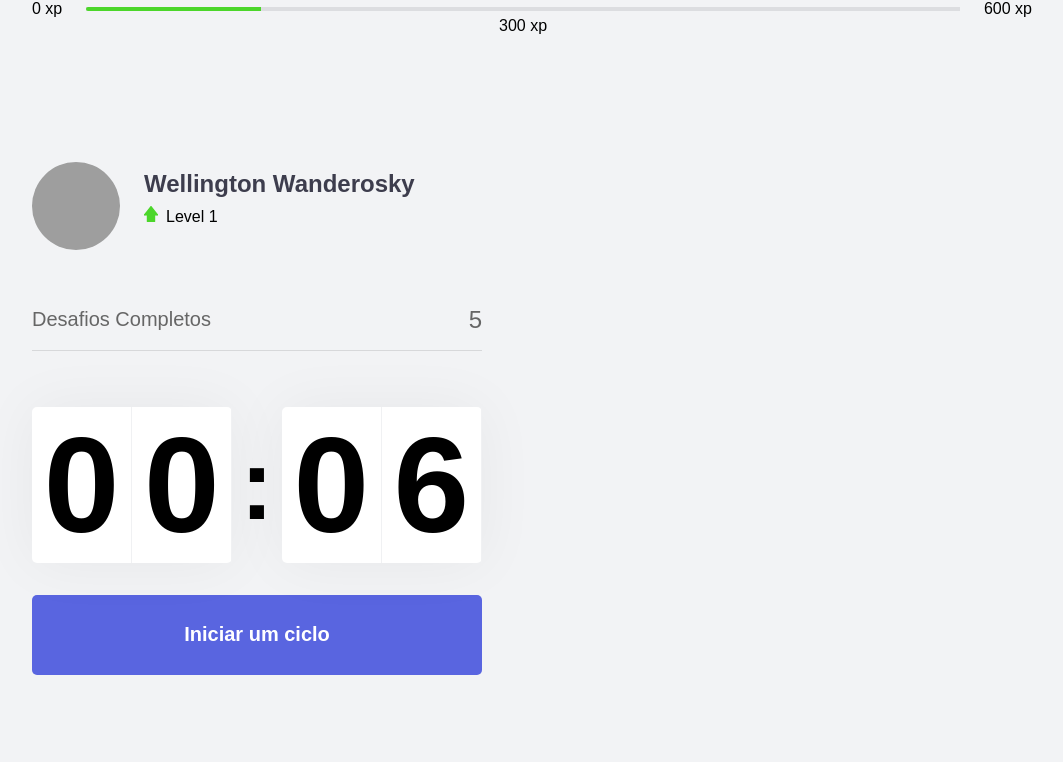
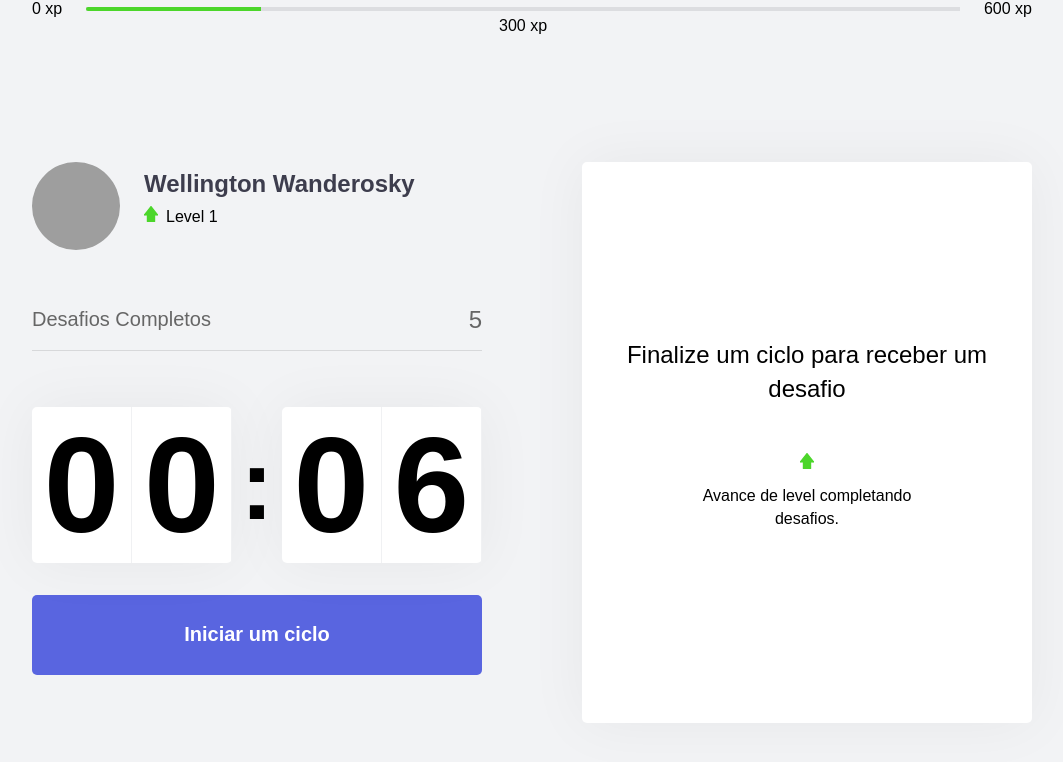
Before and after one commit to WellingtonWanderosfky/ProjectReactApp, a Next.js app in the folder project-react-next/: page / in a window 1280 px wide. Shown: the top 762 px of the page, without its empty margins (108-1171 px from the left). Built offline with nearby package versions, Linux system fonts and the light colour scheme; grey boxes are pictures that could not be loaded.

Commit message:
feature: custom desafio

```diff
--- /dev/null
+++ b/project-react-next/src/Components/ChallengeBox.tsx/ChallegeBox.tsx
@@ -0,0 +1,17 @@
+import styles from "./Challegebox.module.scss";
+
+const ChallegenBox = () => {
+  return (
+    <div className={styles.ChallegeBoxConteiner}>
+      <div className={styles.ChallegeBoxNotActive}>
+        <strong>Finalize um ciclo para receber um desafio</strong>
+        <p>
+          <img src="icons/Up.svg" alt="Level Up" />
+          Avance de level completando desafios.
+        </p>
+      </div>
+    </div>
+  )
+}
+
+export default ChallegenBox;
--- /dev/null
+++ b/project-react-next/src/Components/ChallengeBox.tsx/Challegebox.module.scss
@@ -0,0 +1,40 @@
+.ChallegeBoxConteiner{
+    // display: flex;
+    height: 100%;
+
+    background-color: #fff;
+    box-shadow: 0 0 60px rgba(0, 0, 0, 0.05);
+    padding: 1.5rem 2rem;
+    border-radius: 5px;
+    text-align: center;
+
+    display: flex;
+    flex-direction: column;
+    align-items: center;
+    justify-content: center;
+}
+
+.ChallegeBoxNotActive{
+    display: flex;
+    flex-direction: column;
+    align-items: center;
+    img{
+        margin-bottom: 1rem;
+    }
+}
+
+.ChallegeBoxNotActive strong{
+    font-size: 1.5rem;
+    font-weight: 500;
+    line-height: 1.4;
+}
+
+.ChallegeBoxNotActive p{
+    display: flex;
+    flex-direction: column;
+    align-items: center;
+    text-align: center;
+    max-width: 70%;
+    margin-top: 3rem;
+    line-height: 1.4;
+}
--- a/project-react-next/src/Components/Countdown/Coutdown.module.scss
+++ b/project-react-next/src/Components/Countdown/Coutdown.module.scss
@@ -89,6 +89,6 @@
     background-color: #fff;
     color: #666666;
     border: solid 1px #d7d8da;
-    box-shadow: 0px 0px 60px rgba(0, 0, 0, 0.05);
+    box-shadow: 0px 0px 60px rgba(0, 0, 0, 0.06);
 
 }
--- a/project-react-next/src/Components/Countdown/Coutdown.tsx
+++ b/project-react-next/src/Components/Countdown/Coutdown.tsx
@@ -80,8 +80,6 @@
         )}</>
       )}
 
-
-
     </>
   )
 }
--- a/project-react-next/src/pages/index.tsx
+++ b/project-react-next/src/pages/index.tsx
@@ -1,4 +1,5 @@
 import Head from 'next/head';
+import ChallegenBox from '../Components/ChallengeBox.tsx/ChallegeBox';
 import CompletedChallenges from '../Components/CompletedChallenges/CompletedChallenges';
 import Coutdown from '../Components/Countdown/Coutdown';
 import Profile from "../Components/Profile/Profile";
@@ -21,6 +22,7 @@
             </div>
 
             <div>
+            <ChallegenBox/>
 
             </div>
 
```
Also changed, not shown: project-react-next/public/icons/up-desafio.svg (added).
